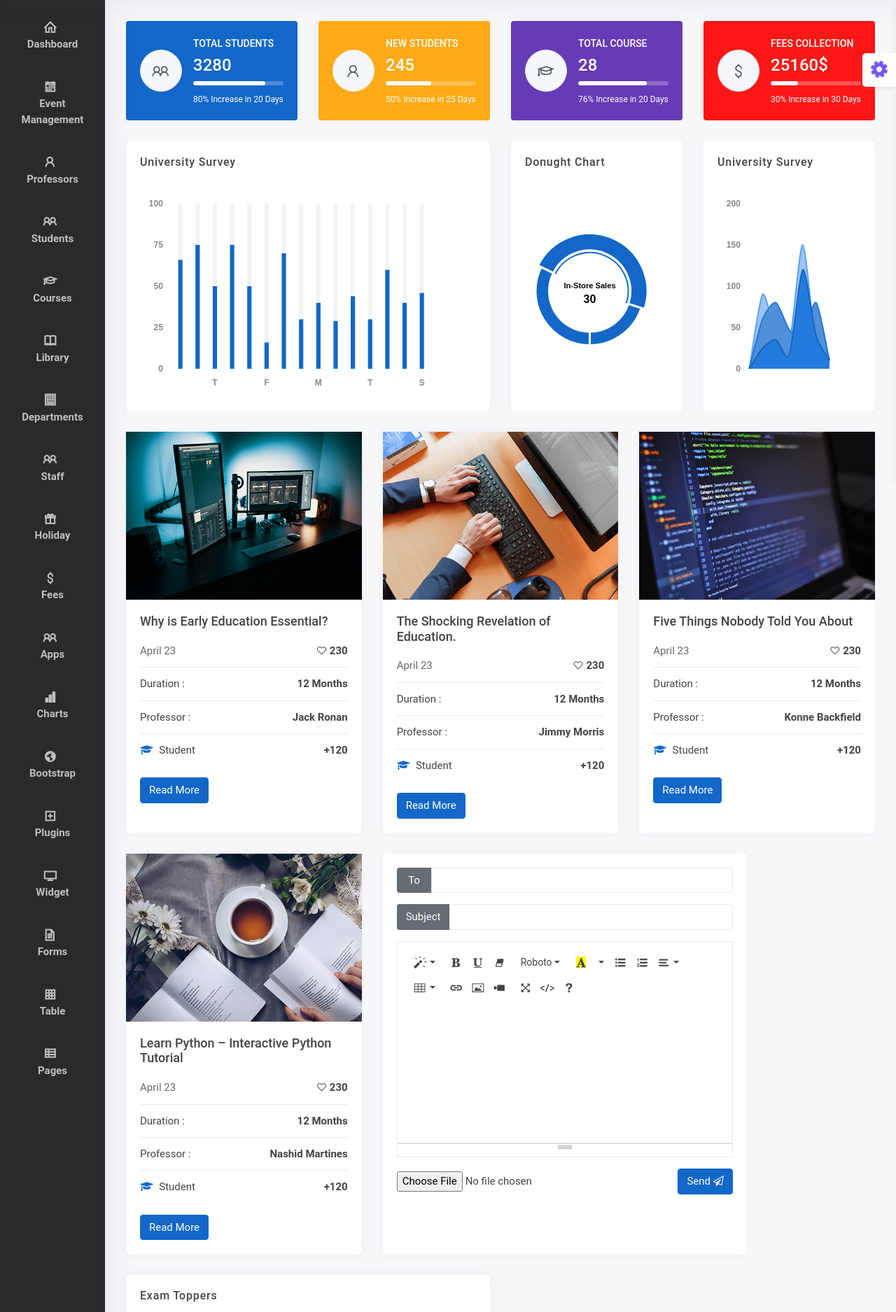
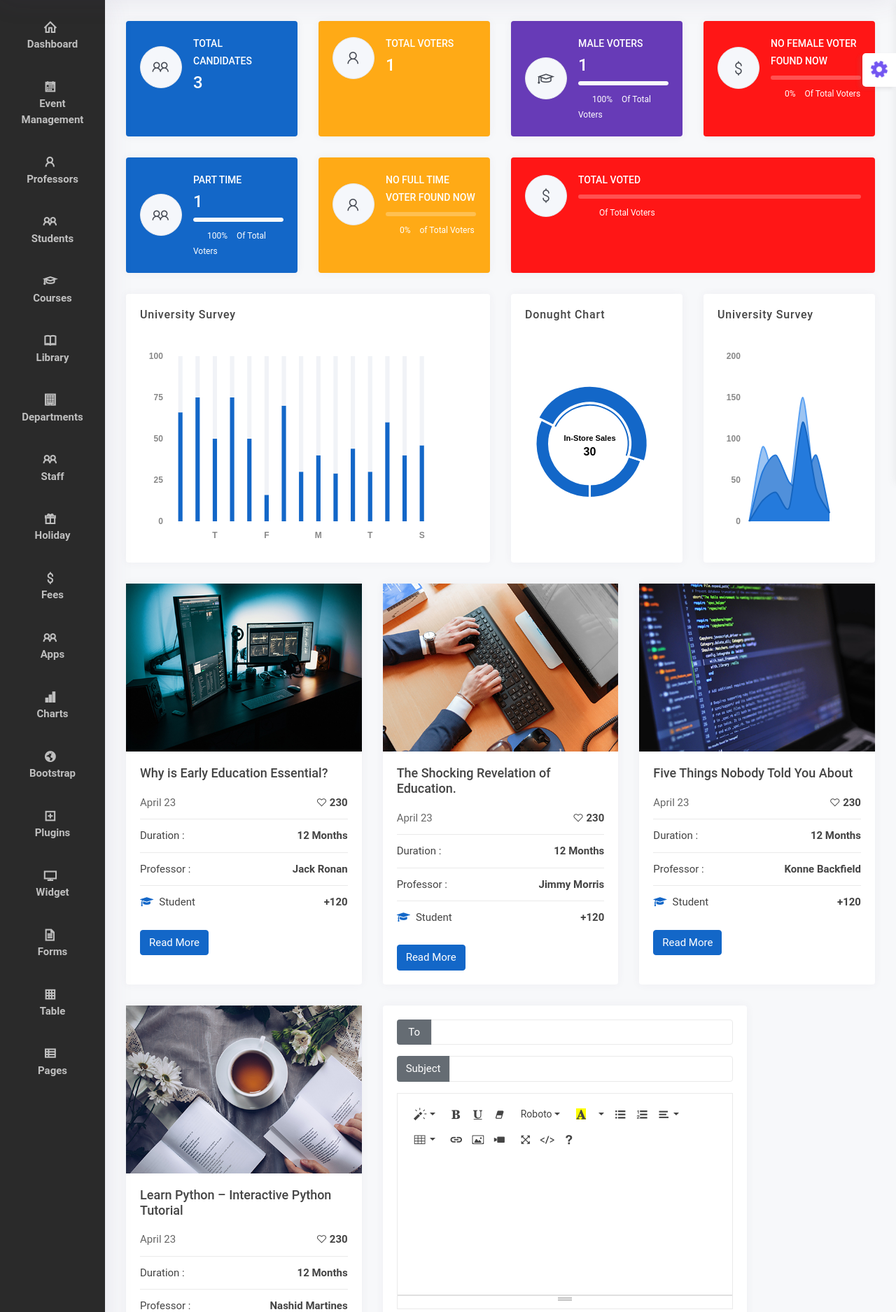
Before and after one commit to d-i-v7/Vote-Management-System-for-Himilo-University-Students-Hu-, a PHP site: page / in a window 1280 px wide. Shown: the part 80-1955 px from the top of the page at 70% size. Run offline with PHP 8.4, Linux system fonts and the light colour scheme; data comes from the database, SQL or seed files in the repository; some libraries are stand-ins or nearby versions.

Commit message:
Waxaan Kusoo Daray Dashboard Oo dhameystiran Oo Sheegaayo Dhamaan Tirada Candidates , Voters , iyo part time, full time,voted Students. waxaan codeka U qoray Api Ahaan.

```diff
--- /dev/null
+++ b/admin/conn.php
@@ -0,0 +1,3 @@
+<?php
+$conn = mysqli_connect("localhost","root","","vms");
+?>
--- a/admin/dashboard.php
+++ b/admin/dashboard.php
@@ -1,5 +1,8 @@
 <div class="row">
-					<div class="col-xl-3 col-xxl-3 col-sm-6">
+
+
+					<!-- Start Dashboard -->
+				<div class="col-xl-3 col-xxl-3 col-sm-6">
 						<div class="widget-stat card bg-primary">
 							<div class="card-body">
 								<div class="media">
@@ -7,12 +10,12 @@
 										<i class="la la-users"></i>
 									</span>
 									<div class="media-body text-white">
-										<p class="mb-1">Total Students</p>
-										<h3 class="text-white">3280</h3>
-										<div class="progress mb-2 bg-white">
-                                            <div class="progress-bar progress-animated bg-light" style="width: 80%"></div>
+										<p class="mb-1">Total Candidates</p>
+										<h3 id="totalCandidates" class="text-white"></h3>
+										<!-- <div class="progress mb-2 bg-white">
+                                            <div class="progress-bar progress-animated bg-light" id="cNumProg"></div>
                                         </div>
-										<small>80% Increase in 20 Days</small>
+										<small>100%</small> -->
 									</div>
 								</div>
 							</div>
@@ -26,12 +29,12 @@
 										<i class="la la-user"></i>
 									</span>
 									<div class="media-body text-white">
-										<p class="mb-1">New Students</p>
-										<h3 class="text-white">245</h3>
-										<div class="progress mb-2 bg-white">
+										<p class="mb-1">Total Voters</p>
+										<h3 id="totalOfVoters" class="text-white"></h3>
+										<!-- <div class="progress mb-2 bg-white">
                                             <div class="progress-bar progress-animated bg-light" style="width: 50%"></div>
                                         </div>
-										<small>50% Increase in 25 Days</small>
+										<small>50% Increase in 25 Days</small> -->
 									</div>
 								</div>
 							</div>
@@ -45,12 +48,12 @@
 										<i class="la la-graduation-cap"></i>
 									</span>
 									<div class="media-body text-white">
-										<p class="mb-1">Total Course</p>
-										<h3 class="text-white">28</h3>
+										<p id="errorMale" class="mb-1">Male Voters</p>
+										<h3 id="MaleV" class="text-white"></h3>
 										<div class="progress mb-2 bg-white">
-                                            <div class="progress-bar progress-animated bg-light" style="width: 76%"></div>
+                                            <div id="maleProgressBar" class="progress-bar progress-animated bg-light"></div>
                                         </div>
-										<small>76% Increase in 20 Days</small>
+										<small><span id="pMale"></span> Of Total Voters</small>
 									</div>
 								</div>
 							</div>
@@ -64,17 +67,81 @@
 										<i class="la la-dollar"></i>
 									</span>
 									<div class="media-body text-white">
-										<p class="mb-1">Fees Collection</p>
-										<h3 class="text-white">25160$</h3>
+										<p id="errorFemale" class="mb-1">Female Voters</p>
+										<h3 id="FemaleV" class="text-white"></h3>
 										<div class="progress mb-2 bg-white">
-                                            <div class="progress-bar progress-animated bg-light" style="width: 30%"></div>
+                                            <div id="femaleProgressBar" class="progress-bar progress-animated bg-light"></div>
                                         </div>
-										<small>30% Increase in 30 Days</small>
+										<small><span id="pFemale"></span> Of Total Voters</small>
 									</div>
 								</div>
 							</div>
 						</div>
                     </div>
+					<!-- Group  -->
+					<!-- <div class="row"> -->
+					<div class="col-xl-3 col-xxl-3 col-sm-6">
+						<div class="widget-stat card bg-primary">
+							<div class="card-body">
+								<div class="media">
+									<span class="mr-3">
+										<i class="la la-users"></i>
+									</span>
+									<div class="media-body text-white">
+										<p id="errorPartTime" class="mb-1">Part Time</p>
+										<h3 id="totalOfParttime" class="text-white"></h3>
+										<div  class="progress mb-2 bg-white">
+                                            <div id="PartTimeProgressBar" class="progress-bar progress-animated bg-light" ></div>
+                                        </div>
+										<small><span id="pPartTime"></span> Of Total Voters</small>
+									</div>
+								</div>
+							</div>
+						</div>
+                    </div>
+					<div class="col-xl-3 col-xxl-3 col-sm-6">
+						<div class="widget-stat card bg-warning">
+							<div class="card-body">
+								<div class="media">
+									<span class="mr-3">
+										<i class="la la-user"></i>
+									</span>
+									<div class="media-body text-white">
+										<p id="errorFullTime" class="mb-1">Full Time</p>
+										<h3 id="totalOfFulltime" class="text-white"></h3>
+										<div class="progress mb-2 bg-white">
+                                            <div id="fullTimeProgressBar" class="progress-bar progress-animated bg-light" style="width: 50%"></div>
+                                        </div>
+										<small><span id="pFullTime"></span> of Total Voters</small>
+									</div>
+								</div>
+							</div>
+						</div>
+                    </div>
+
+					<div class="col-lg-6 col-md-6 col-sm-6">
+						<div class="widget-stat card bg-danger">
+							<div class="card-body">
+								<div class="media">
+									<span class="mr-3">
+										<i class="la la-dollar"></i>
+									</span>
+									<div class="media-body text-white">
+										<p id="errorVoted" class="mb-1">Total Voted</p>
+										<h3 id="FemaleV" class="text-white"></h3>
+										<div class="progress mb-2 bg-white">
+                                            <div id="votedProgressBar" class="progress-bar progress-animated bg-light"></div>
+                                        </div>
+										<small><span id="pVoted"></span> Of Total Voters</small>
+									</div>
+								</div>
+							</div>
+						</div>
+                    </div>
+					<!-- </div> -->
+					<!-- End Dashboard -->
+
+					<!-- Chart Start Here -->
 					<div class="col-xl-6 col-xxl-6 col-lg-12 col-sm-12">
 						<div class="card">
 							<div class="card-header">
--- /dev/null
+++ b/admin/dashboard_api.php
@@ -0,0 +1,112 @@
+<?php
+header('Content-Type: application/json');
+
+include("conn.php");
+
+//Action
+if(isset($_POST['action']))
+{
+    $action = $_POST['action'];
+    if(function_exists($action))
+    {
+        $action($conn);
+    }
+    else
+    {
+        echo json_encode(['status'=>'error','message'=>'Invalid action']);
+    }
+}
+else
+{
+    echo json_encode(['status'=>'error','message'=>'Action Is Required']);
+
+}
+
+// Dashboard
+// Candidates
+function cNumber($conn)
+{
+$select = mysqli_query($conn , "SELECT * FROM candidates");
+if($select && mysqli_num_rows($select )> 0)
+{
+$row = mysqli_num_rows($select);
+echo  json_encode(['status'=>'success','message'=>mysqli_num_rows($select)]);
+}
+else
+{
+    echo json_encode(['status'=>'error','message'=>'No Candidate Found Now']);
+}
+}
+// Voters
+function vNumber($conn)
+{
+$select = mysqli_query($conn , "SELECT * FROM voters");
+if($select && mysqli_num_rows($select )> 0)
+{
+    echo  json_encode( ['status'=>'success','message'=>mysqli_num_rows($select)]);
+}
+else
+{
+    echo json_encode(['status'=>'error','message'=>'No Voters Found Now']);
+}
+}
+// Male Voter
+function malevNumber($conn)
+{
+    $selectMale = mysqli_query($conn , "SELECT * FROM voters where student_sex ='Male'");
+    if($selectMale && mysqli_num_rows($selectMale)>0)
+    {
+
+echo  json_encode(['status'=>'success','messageMale'=>mysqli_num_rows($selectMale)]);
+    }
+else
+{
+    echo json_encode(['status'=>'error','message'=>'No Male Voter Found Now','Number'=>0]);
+}
+}
+
+// Female Voter
+function FemalevNumber($conn)
+{
+    $selectFemale = mysqli_query($conn , "SELECT * FROM voters where student_sex ='Female'");
+    if($selectFemale && mysqli_num_rows($selectFemale)>0)
+    {
+
+echo  json_encode(['status'=>'success','messageFemale'=>mysqli_num_rows($selectFemale)]);
+    }
+else
+{
+    echo json_encode(['status'=>'error','message'=>'No Female Voter Found Now','Number'=>0]);
+}
+}
+
+// PartTime Voter
+function PartTimevNumber($conn)
+{
+    $selectPartTime = mysqli_query($conn , "SELECT * FROM voters where student_shift ='Part Time'");
+    if($selectPartTime && mysqli_num_rows($selectPartTime)>0)
+    {
+
+echo  json_encode(['status'=>'success','messagePartTime'=>mysqli_num_rows($selectPartTime)]);
+    }
+else
+{
+    echo json_encode(['status'=>'error','message'=>'No Part Time Voter Found Now','Number'=>0]);
+}
+}
+
+// FullTime Voter
+function FullTimevNumber($conn)
+{
+    $selectFullTime = mysqli_query($conn , "SELECT * FROM voters where student_shift ='Full Time'");
+    if($selectFullTime && mysqli_num_rows($selectFullTime)>0)
+    {
+
+echo  json_encode(['status'=>'success','messageFullTime'=>mysqli_num_rows($selectFullTime)]);
+    }
+else
+{
+    echo json_encode(['status'=>'error','message'=>'No Full Time Voter Found Now','Number'=>0]);
+}
+}
+?>
--- /dev/null
+++ b/admin/js/app.js
@@ -0,0 +1,201 @@
+$(document).ready(function () {
+
+    // Reload The Function
+    cNum();
+    // Sending Request On api
+    function cNum()
+    {
+    $.ajax({
+        type: "POST",
+        url: "dashboard_api.php",
+        data: {'action':'cNumber'},
+        dataType: "json",
+        success: function (response) {
+            $("#totalCandidates").html(response.message);
+            // $("#cNumProg").css("width",`width:3%`);
+        }
+    });
+}
+setInterval(1000,cNum);
+
+
+// Voters
+    // Reload The Function
+    vNum();
+    // Sending Request On api
+    function vNum()
+    {
+    $.ajax({
+        type: "POST",
+        url: "dashboard_api.php",
+        data: {'action':'vNumber'},
+        dataType: "json",
+        success: function (response) {
+            if(response.status=="success")
+            {
+            $("#totalOfVoters").html(response.message);
+
+            // $("#cNumProg").css("width",`width:3%`);
+            }
+            else if(response.status == "error")
+            {
+                console.log(response.message);
+            }
+        }
+    });
+}
+setInterval(1000,vNum);
+
+
+// MaleVoters
+    // Reload The Function
+    malevNum();
+    // Sending Request On api
+    function malevNum()
+    {
+    $.ajax({
+        type: "POST",
+        url: "dashboard_api.php",
+        data: {'action':'malevNumber'},
+        dataType: "json",
+        success: function (response) {
+            if(response.status=="success")
+            {
+            $("#MaleV").html(response.messageMale);
+            let totalVOter = $("#totalOfVoters").html();
+            // console.log(totalVOter);
+          $("#pMale").html( `${response.messageMale / totalVOter  * 100}%`);
+          $("#maleProgressBar").css("width",`${response.messageMale / totalVOter  * 100}%`);
+            // $("#cNumProg").css("width",`width:3%`);
+
+            // $("#cNumProg").css("width",`width:3%`);
+            }
+            else if(response.status == "error")
+            {
+                console.log(response.message);
+                $("#errorMale").html(response.message);
+                let totalVOter = $("#totalOfVoters").html();
+                // console.log(totalVOter);
+              $("#pMale").html( `${response.Number / totalVOter  * 100}%`);
+              $("#maleProgressBar").css("width",`${response.Number / totalVOter  * 100}%`);
+            }
+        }
+    });
+}
+setInterval(1000,malevNum);
+
+
+// femaleVoters
+    // Reload The Function
+    femalevNum();
+    // Sending Request On api
+    function femalevNum()
+    {
+    $.ajax({
+        type: "POST",
+        url: "dashboard_api.php",
+        data: {'action':'FemalevNumber'},
+        dataType: "json",
+        success: function (response) {
+            if(response.status=="success")
+            {
+            $("#FemaleV").html(response.messageFemale);
+            let totalVOter = $("#totalOfVoters").html();
+            // console.log(totalVOter);
+          $("#pFemale").html( `${response.messageFemale / totalVOter  * 100}%`);
+          $("#femaleProgressBar").css("width",`${response.messageFemale / totalVOter  * 100}%`);
+
+            // $("#cNumProg").css("width",`width:3%`);
+            }
+            else if(response.status == "error")
+            {
+                console.log(response.message);
+                $("#errorFemale").html(response.message);
+                let totalVOter = $("#totalOfVoters").html();
+                // console.log(totalVOter);
+              $("#pFemale").html( `${response.Number / totalVOter  * 100}%`);
+              $("#femaleProgressBar").css("width",`${response.Number / totalVOter  * 100}%`);
+            }
+        }
+    });
+}
+setInterval(1000,femalevNum);
+
+
+
+// Full Time Voters
+    // Reload The Function
+    FullTimevNum();
+    // Sending Request On api
+    function FullTimevNum()
+    {
+    $.ajax({
+        type: "POST",
+        url: "dashboard_api.php",
+        data: {'action':'FullTimevNumber'},
+        dataType: "json",
+        success: function (response) {
+            if(response.status=="success")
+            {
+            $("#totalOfFulltime").html(response.messageFullTime);
+            let totalVOter = $("#totalOfVoters").html();
+            // console.log(totalVOter);
+          $("#pFullTime").html( `${response.messageFullTime / totalVOter  * 100}%`);
+          $("#fullTimeProgressBar").css("width",`${response.messageFullTime / totalVOter  * 100}%`);
+
+            // $("#cNumProg").css("width",`width:3%`);
+            }
+            else if(response.status == "error")
+            {
+                console.log(response.message);
+                $("#errorFullTime").html(response.message);
+                let totalVOter = $("#totalOfVoters").html();
+                // console.log(totalVOter);
+              $("#pFullTime").html( `${response.Number / totalVOter  * 100}%`);
+              $("#fullTimeProgressBar").css("width",`${response.Number / totalVOter  * 100}%`);
+            }
+        }
+    });
+}
+setInterval(1000,FullTimevNum);
+
+// Part Time Voters
+    // Reload The Function
+    PartTimevNum();
+    // Sending Request On api
+    function PartTimevNum()
+    {
+    $.ajax({
+        type: "POST",
+        url: "dashboard_api.php",
+        data: {'action':'PartTimevNumber'},
+        dataType: "json",
+        success: function (response) {
+            if(response.status=="success")
+            {
+            $("#totalOfParttime").html(response.messagePartTime);
+            let totalVOter = $("#totalOfVoters").html();
+            // console.log(totalVOter);
+          $("#pPartTime").html( `${response.messagePartTime / totalVOter  * 100}%`);
+          $("#PartTimeProgressBar").css("width",`${response.messagePartTime / totalVOter  * 100}%`);
+
+            // $("#cNumProg").css("width",`width:3%`);
+            }
+            else if(response.status == "error")
+            {
+                console.log(response.message);
+                $("#errorPartTime").html(response.message);
+                let totalVOter = $("#totalOfVoters").html();
+                // console.log(totalVOter);
+              $("#pPartTime").html( `${response.Number / totalVOter  * 100}%`);
+              $("#PartTimeProgressBar").css("width",`${response.Number / totalVOter  * 100}%`);
+            }
+        }
+    });
+}
+setInterval(1000,FullTimevNum);
+
+
+
+
+});
--- a/admin/js_links.php
+++ b/admin/js_links.php
@@ -30,3 +30,6 @@
     <script src="vendor/svganimation/vivus.min.js"></script>
     <script src="vendor/svganimation/svg.animation.js"></script>
     <script src="js/styleSwitcher.js"></script>
+
+    <!-- Custom Js link -->
+     <script src="js/app.js"></script>
```
